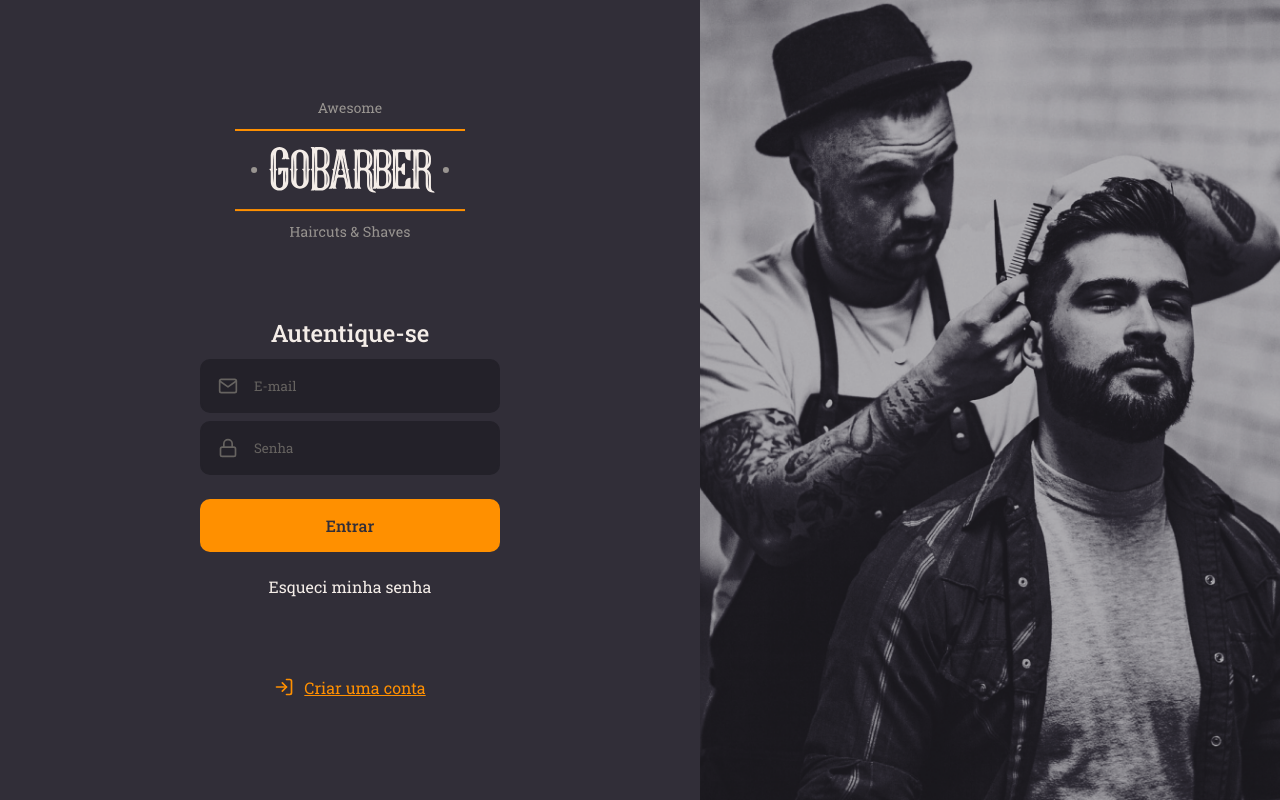
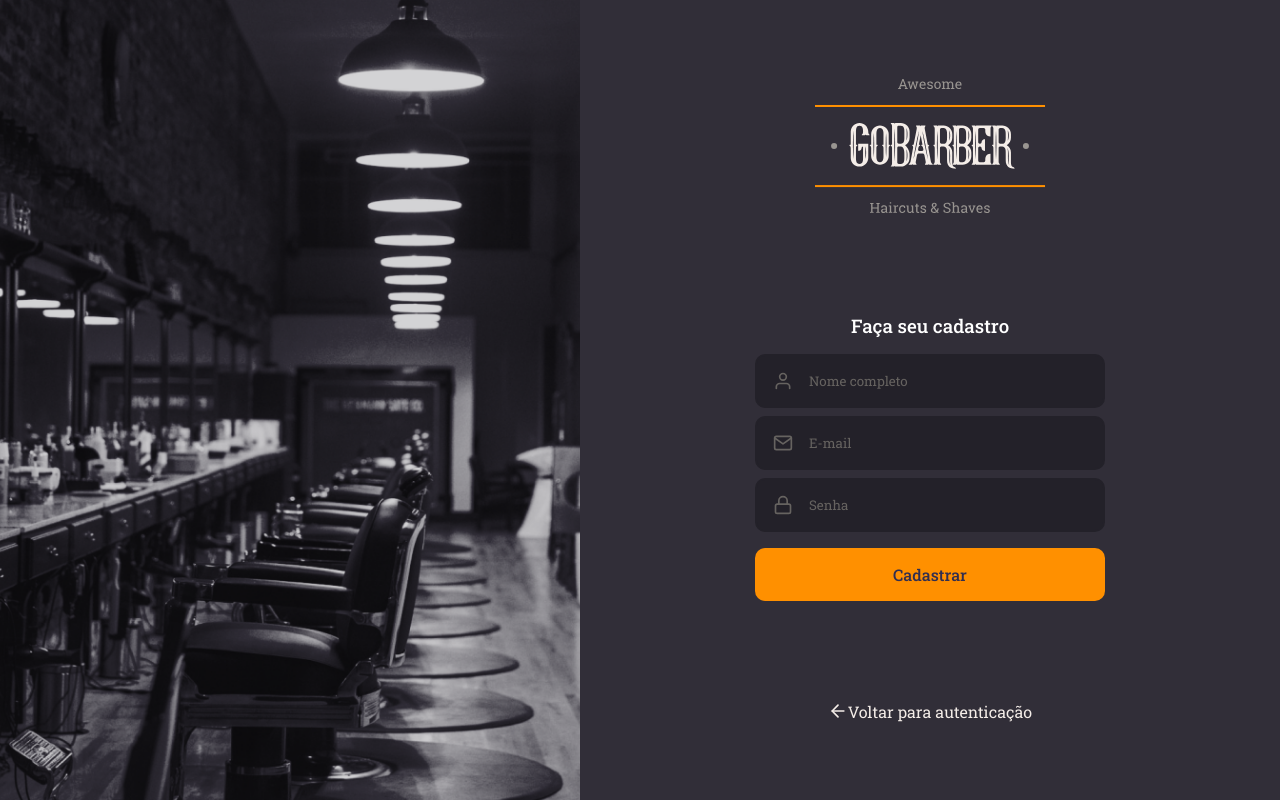
Before and after one commit to lhleonardo/gobarber-web, a React (Create React App) app: page / in a window 1280 px wide. Built offline with nearby package versions, Linux system fonts and the light colour scheme.

Commit message:
Layout da página de cadastro

```diff
--- a/src/App.tsx
+++ b/src/App.tsx
@@ -1,11 +1,12 @@
 import React from 'react';
 
 import GlobalStyle from './styles/global';
-import Login from './pages/Login';
+import SignIn from './pages/SignIn';
+import SignUp from './pages/SignUp';
 
 const App: React.FC = () => (
   <>
-    <Login />
+    <SignUp />
     <GlobalStyle />
   </>
 );
--- a/src/components/Button/index.tsx
+++ b/src/components/Button/index.tsx
@@ -5,10 +5,8 @@ import { Container } from './styles';
 type ButtonType = ButtonHTMLAttributes<HTMLButtonElement>;
 
 const Button: React.FC<ButtonType> = ({ children, ...props }) => (
-  <Container>
-    <button type="button" {...props}>
-      {children}
-    </button>
+  <Container type="button" {...props}>
+    {children}
   </Container>
 );
 
--- a/src/components/Button/styles.ts
+++ b/src/components/Button/styles.ts
@@ -1,8 +1,7 @@
 import styled from 'styled-components';
 import { shade } from 'polished';
 
-export const Container = styled.div`
-  button {
+export const Container = styled.button`
   margin-top: 16px;
   padding: 16px;
   width: 100%;
@@ -15,12 +14,11 @@ export const Container = styled.div`
   font-size: 16px;
   font-weight: 500;
 
-    color: #312e38;
+  color: #312e50;
 
   transition: background 200ms;
 
   &:hover {
     background: ${shade(0.2, '#ff9000')};
   }
-  }
 `;
--- a/src/pages/Login/index.tsx
+++ b/src/pages/SignIn/index.tsx
@@ -8,7 +8,7 @@ import Input from '../../components/Input';
 
 import { Container, Content, Background } from './styles';
 
-const Login: React.FC = () => (
+const SignIn: React.FC = () => (
   <Container>
     <Content>
       <img src={logo} alt="Logomarca da aplicação" />
@@ -36,4 +36,4 @@ const Login: React.FC = () => (
   </Container>
 );
 
-export default Login;
+export default SignIn;
--- /dev/null
+++ b/src/pages/SignUp/index.tsx
@@ -0,0 +1,43 @@
+import React from 'react';
+
+import { FiUser, FiMail, FiLock, FiArrowLeft } from 'react-icons/fi';
+import { Container, Background, Content } from './styles';
+
+import logo from '../../assets/logo.svg';
+import Input from '../../components/Input';
+import Button from '../../components/Button';
+
+const SignUp: React.FC = () => (
+  <Container>
+    <Background />
+    <Content>
+      <img src={logo} alt="Logomarca do GoBarber" />
+
+      <form>
+        <h3>Faça seu cadastro</h3>
+
+        <Input
+          icon={FiUser}
+          name="name"
+          type="text"
+          placeholder="Nome completo"
+        />
+        <Input icon={FiMail} name="email" type="email" placeholder="E-mail" />
+        <Input
+          icon={FiLock}
+          name="password"
+          type="password"
+          placeholder="Senha"
+        />
+        <Button>Cadastrar</Button>
+      </form>
+
+      <a href="voltar">
+        <FiArrowLeft size={20} />
+        Voltar para autenticação
+      </a>
+    </Content>
+  </Container>
+);
+
+export default SignUp;
--- /dev/null
+++ b/src/pages/SignUp/styles.ts
@@ -0,0 +1,53 @@
+import styled from 'styled-components';
+
+import { shade } from 'polished';
+import background from '../../assets/sign-up-background.png';
+
+export const Container = styled.div`
+  display: flex;
+  justify-content: stretch;
+
+  height: 100vh;
+`;
+
+export const Background = styled.div`
+  flex: 1;
+  background: url(${background}) no-repeat center;
+  background-size: cover;
+`;
+
+export const Content = styled.div`
+  display: flex;
+  align-items: center;
+  justify-content: center;
+
+  flex-direction: column;
+
+  width: 100%;
+  max-width: 700px;
+
+  form {
+    text-align: center;
+    margin-top: 100px;
+    width: 50%;
+
+    h3 {
+      margin-bottom: 16px;
+    }
+  }
+
+  a {
+    margin-top: 100px;
+
+    text-decoration: none;
+
+    display: flex;
+    align-items: center;
+
+    color: #f4ede8;
+
+    &:hover {
+      color: ${shade(0.2, '#f4ede8')};
+    }
+  }
+`;
```
Also changed, not shown: src/assets/sign-up-background.png (added), src/pages/SignIn/styles.ts (renamed from src/pages/Login/styles.ts). Lines whose indentation alone changed are shown as unchanged.
